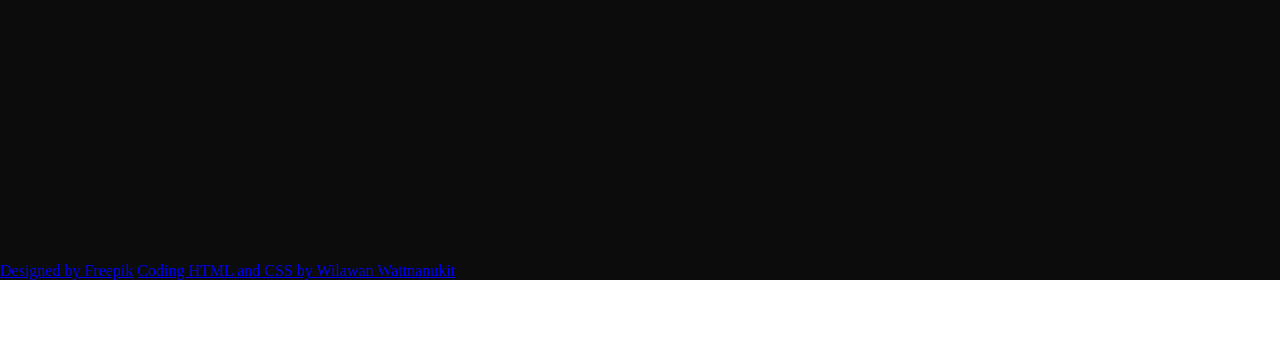
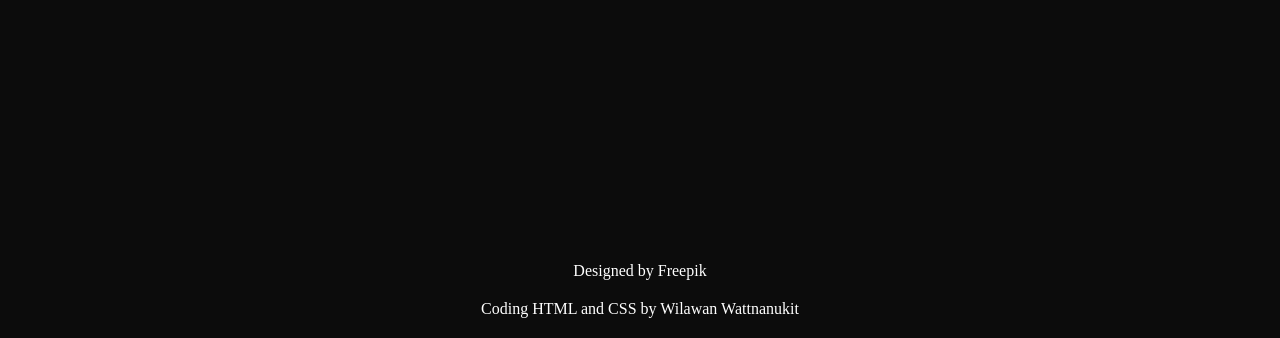
Before and after one commit to Wilawan-Watt/Pizza, a plain HTML site: page index.html in a window 1280 px wide. Shown: the part 6808-7146 px from the top of the page. Before the commit the page ends 7088 px from the top, so only its background shows below. Drawn offline with Linux system fonts and the light colour scheme.

Commit message:
add craetor

```diff
--- a/style.css
+++ b/style.css
@@ -479,5 +479,13 @@ footer {
             }
         }
     }
+
+     .creator a {
+        color: white;
+        text-decoration: none;
+        display: flex;
+        justify-content: center;
+        padding-bottom: 20px;
+    }
 }
 /* Footer end */
```
